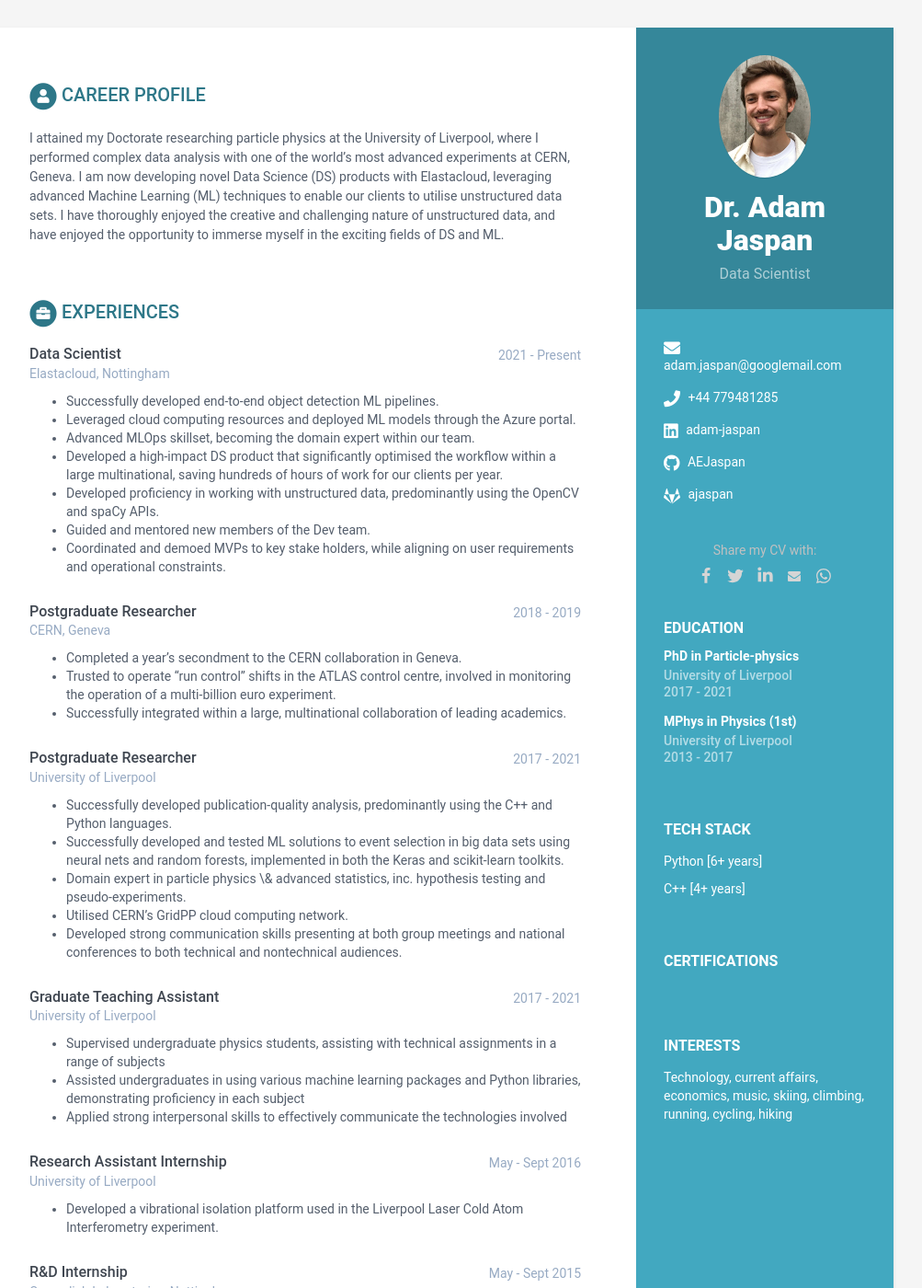
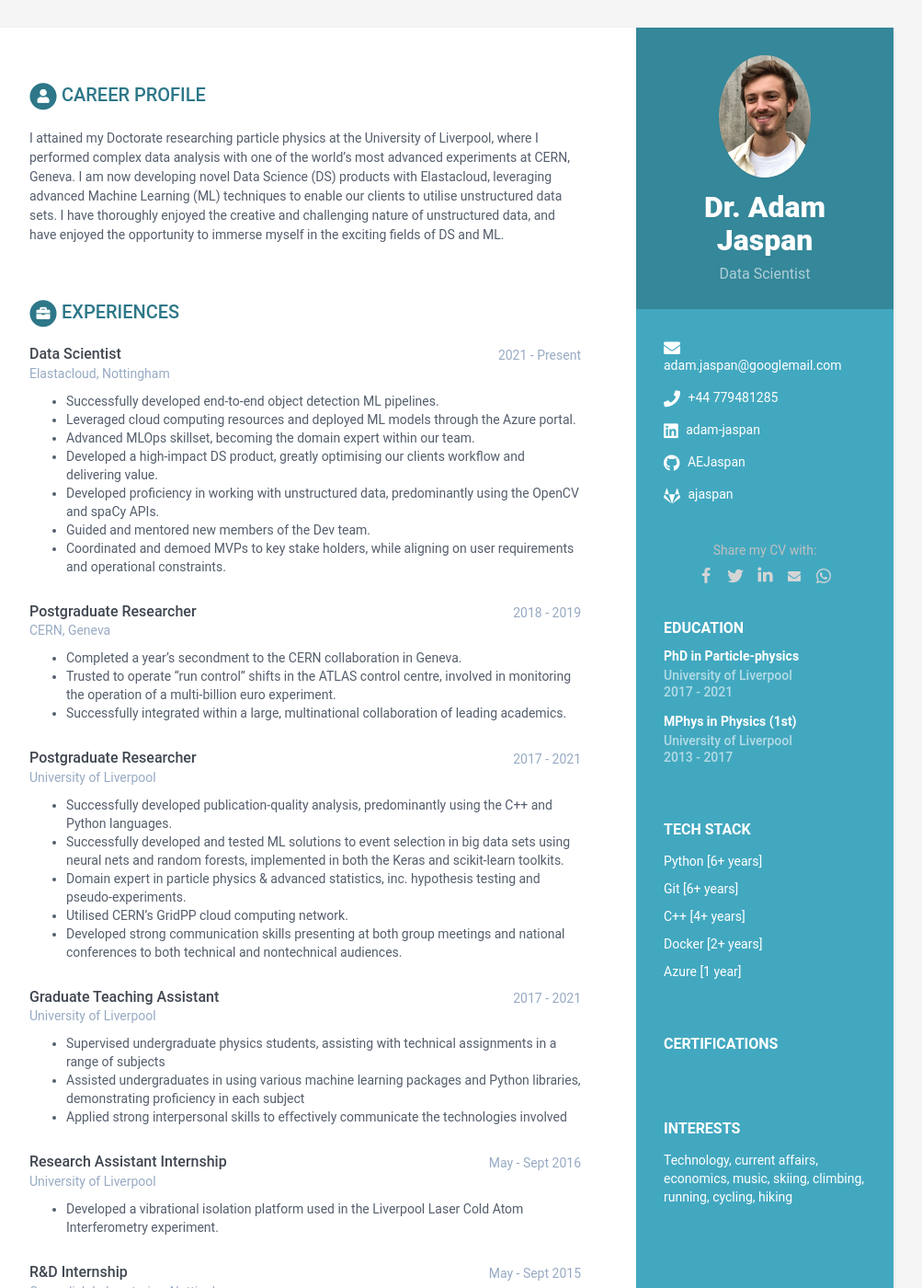
Before and after one commit to AEJaspan/my-cv, a Jekyll site: the page built from index.html, in a window 1280 px wide and 1400 px high. Shown: the whole window at 92% size, without its empty margins (168-1171 px from the left). Built offline with Jekyll 4.4.1, drawn with Linux system fonts in a browser that asks for light colours; a script that is not in the unit is left out.

Commit message:
Updating tech stack and fixing typos

```diff
--- a/_data/data.yml
+++ b/_data/data.yml
@@ -26,10 +26,21 @@ sidebar:
     goodreads: # Number-Username, e.g. 123456-alandoe
 
     stack:
+    # - item: Python [6+ years], C++ [4+ years], Keras [2+ years], Scikit-learn [2+ years], Numpy [2+ years], Pandas [2+ years], OpenCV [1 year], spaCy [1 year], Azure [1 year]
+    #   link:
     - item: Python [6+ years]
       link:
 
+    - item: Git [6+ years]
+      link:
+
     - item: C++ [4+ years]
+      link:
+
+    - item: Docker [2+ years]
+      link:
+
+    - item: Azure [1 year]
       link:
 
     # - item: Keras [2+ years]
@@ -95,7 +106,7 @@ experiences:
           - Successfully developed end-to-end object detection ML pipelines.
           - Leveraged cloud computing resources and deployed ML models through the Azure portal.
           - Advanced MLOps skillset, becoming the domain expert within our team.
-          - Developed a high-impact DS product that significantly optimised the workflow within a large multinational, saving hundreds of hours of work for our clients per year.
+          - Developed a high-impact DS product, greatly optimising our clients workflow and delivering value.
           - Developed proficiency in working with unstructured data, predominantly using the OpenCV and spaCy APIs.
           - Guided and mentored new members of the Dev team.
           - Coordinated and demoed MVPs to key stake holders, while aligning on user requirements and operational constraints.
@@ -112,7 +123,7 @@ experiences:
       details: |
           - Successfully developed publication-quality analysis, predominantly using the C++ and Python languages.
           - Successfully developed and tested ML solutions to event selection in big data sets using neural nets and random forests, implemented in both the Keras and scikit-learn toolkits.
-          - Domain expert in particle physics \& advanced statistics, inc. hypothesis testing and pseudo-experiments.
+          - Domain expert in particle physics & advanced statistics, inc. hypothesis testing and pseudo-experiments.
           - Utilised CERN's GridPP cloud computing network.
           - Developed strong communication skills presenting at both group meetings and national conferences to both technical and nontechnical audiences.
     - role: Graduate Teaching Assistant
```
